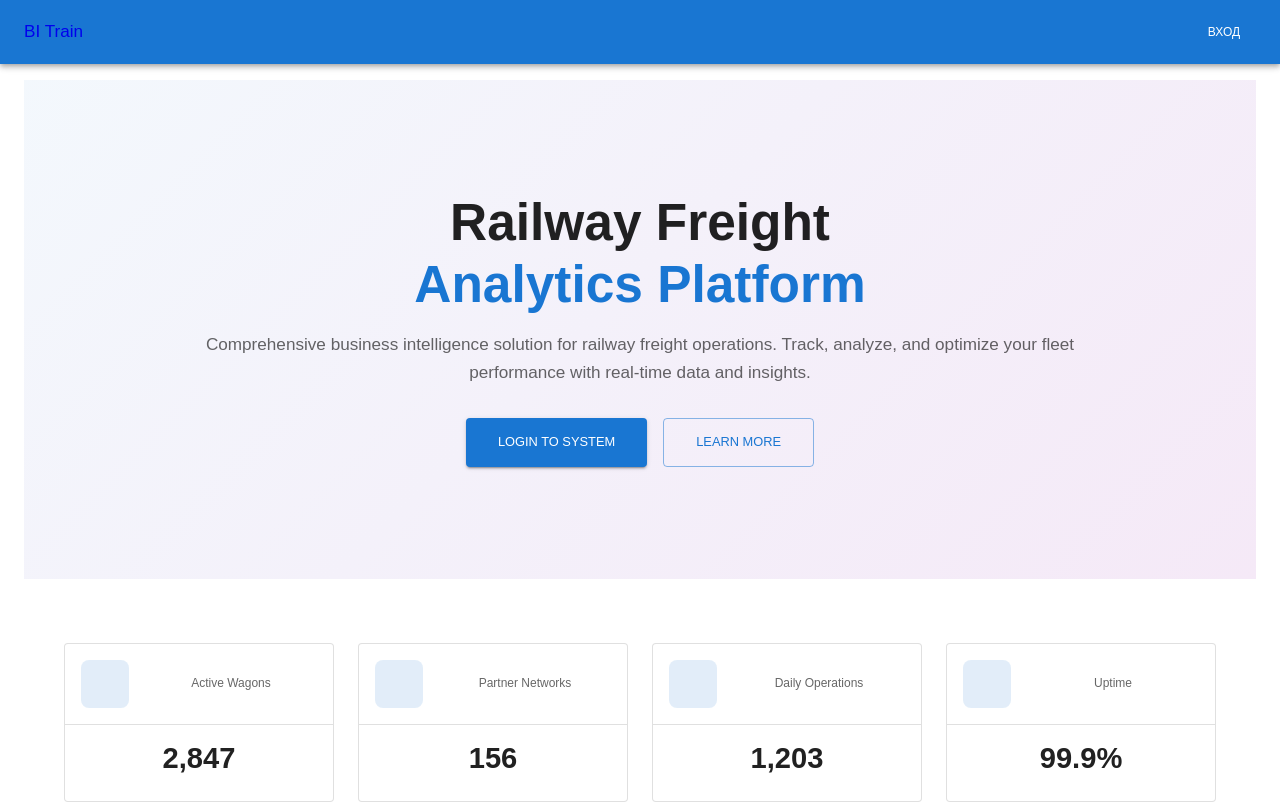
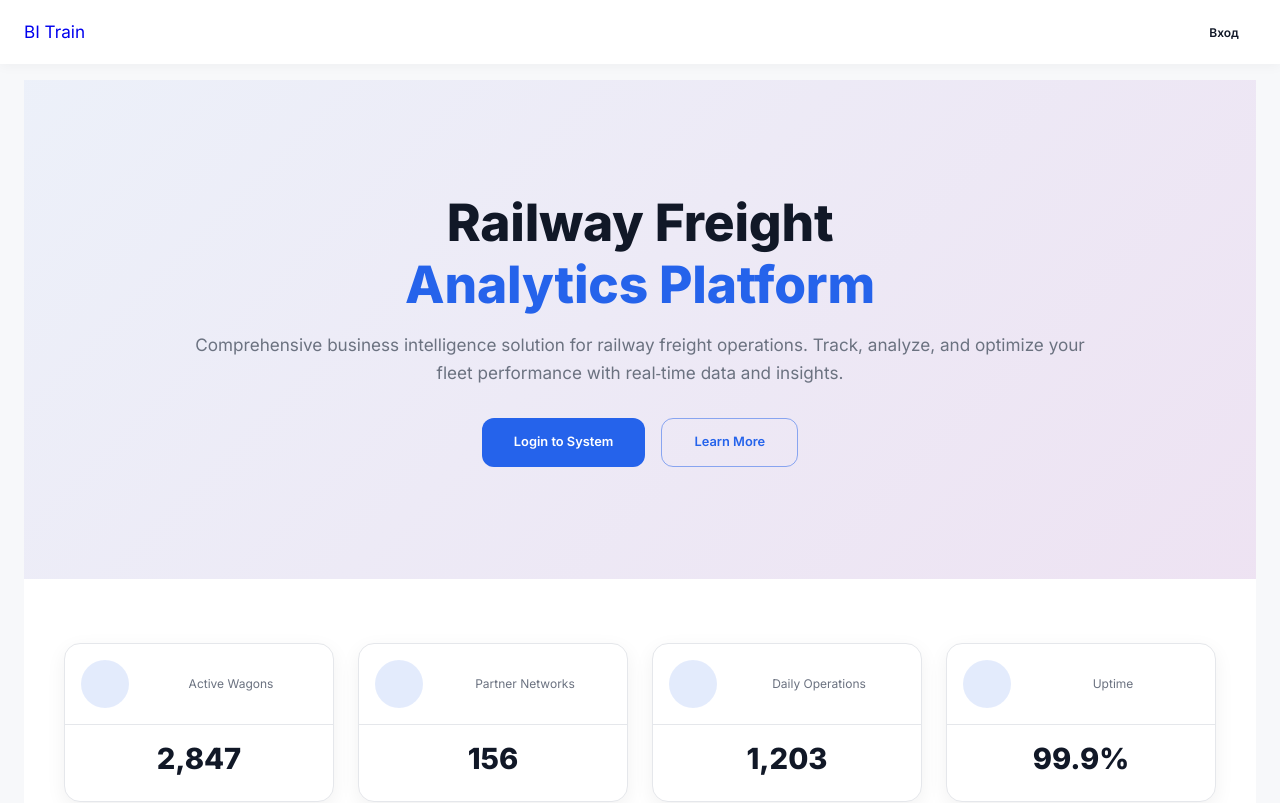
Before and after one commit to DKen717/bitrain-site, a Next.js app: page / in a window 1280 px wide. Shown: the top 803 px of the page. Built offline with nearby package versions, Linux system fonts and the light colour scheme.

Commit message:
Update _app.js

```diff
--- a/pages/_app.js
+++ b/pages/_app.js
@@ -7,9 +7,48 @@ import Head from 'next/head'
 import TopNav from '../components/TopNav'
 
 const theme = createTheme({
+  palette: {
+    mode: 'light',
+    background: { default: '#F7F8FA', paper: '#FFFFFF' },
+    text: { primary: '#111827', secondary: '#6B7280' },
+    primary: { main: '#2563EB' },       // акцент (деловой синий)
+    success: { main: '#10B981' },
+    warning: { main: '#F59E0B' },
+    error:   { main: '#EF4444' },
+    divider: '#E5E7EB'
+  },
+  shape: { borderRadius: 16 },
   typography: {
-    fontFamily: 'Arial, sans-serif',
-    fontSize: 12
+    fontFamily: 'Inter, system-ui, -apple-system, Segoe UI, Roboto, Arial, sans-serif',
+    fontSize: 12,
+    h1: { fontWeight: 800, letterSpacing: -0.5 },
+    h2: { fontWeight: 800, letterSpacing: -0.2 },
+    h3: { fontWeight: 700 }
+  },
+  components: {
+    MuiCard: {
+      styleOverrides: {
+        root: {
+          boxShadow: '0 6px 20px rgba(0,0,0,0.06)',
+          border: '1px solid #E5E7EB'
+        }
+      }
+    },
+    MuiAppBar: {
+      styleOverrides: {
+        root: {
+          background: '#FFFFFF',
+          color: '#111827',
+          boxShadow: '0 2px 12px rgba(0,0,0,0.04)'
+        }
+      }
+    },
+    MuiButton: {
+      defaultProps: { disableElevation: true },
+      styleOverrides: {
+        root: { textTransform: 'none', borderRadius: 12, fontWeight: 600, padding: '10px 16px' }
+      }
+    }
   }
 })
 
@@ -21,18 +60,23 @@ export default function MyApp({ Component, pageProps }) {
       <Head>
         <title>BI Train</title>
         <meta name="viewport" content="initial-scale=1, width=device-width" />
+        <meta name="description" content="BI Train — отчёты и аналитика по ж/д перевозкам: дислокация, парк, арендаторы, KPI." />
+        <meta property="og:title" content="BI Train — Railway Freight Analytics" />
+        <meta property="og:description" content="Визуализация данных и отчёты по вашему парку вагонов." />
+        <meta property="og:type" content="website" />
+        {/* Шрифты */}
+        <link rel="preconnect" href="https://fonts.googleapis.com" />
+        <link rel="preconnect" href="https://fonts.gstatic.com" crossOrigin="anonymous" />
+        <link href="https://fonts.googleapis.com/css2?family=Inter:wght@400;600;700;800&display=swap" rel="stylesheet" />
       </Head>
 
-      {/* Глобальные стили прямо в _app.js */}
+      {/* Глобальные стили — фиксы для Recharts */}
       <style jsx global>{`
-        /* Фикс для отображения Recharts */
         svg.recharts-surface {
           overflow: visible !important;
           display: block !important;
         }
-        .recharts-wrapper {
-          overflow: visible !important;
-        }
+        .recharts-wrapper { overflow: visible !important; }
         .recharts-layer text {
           fill: #424242 !important;
           font-size: 12px !important;
```
